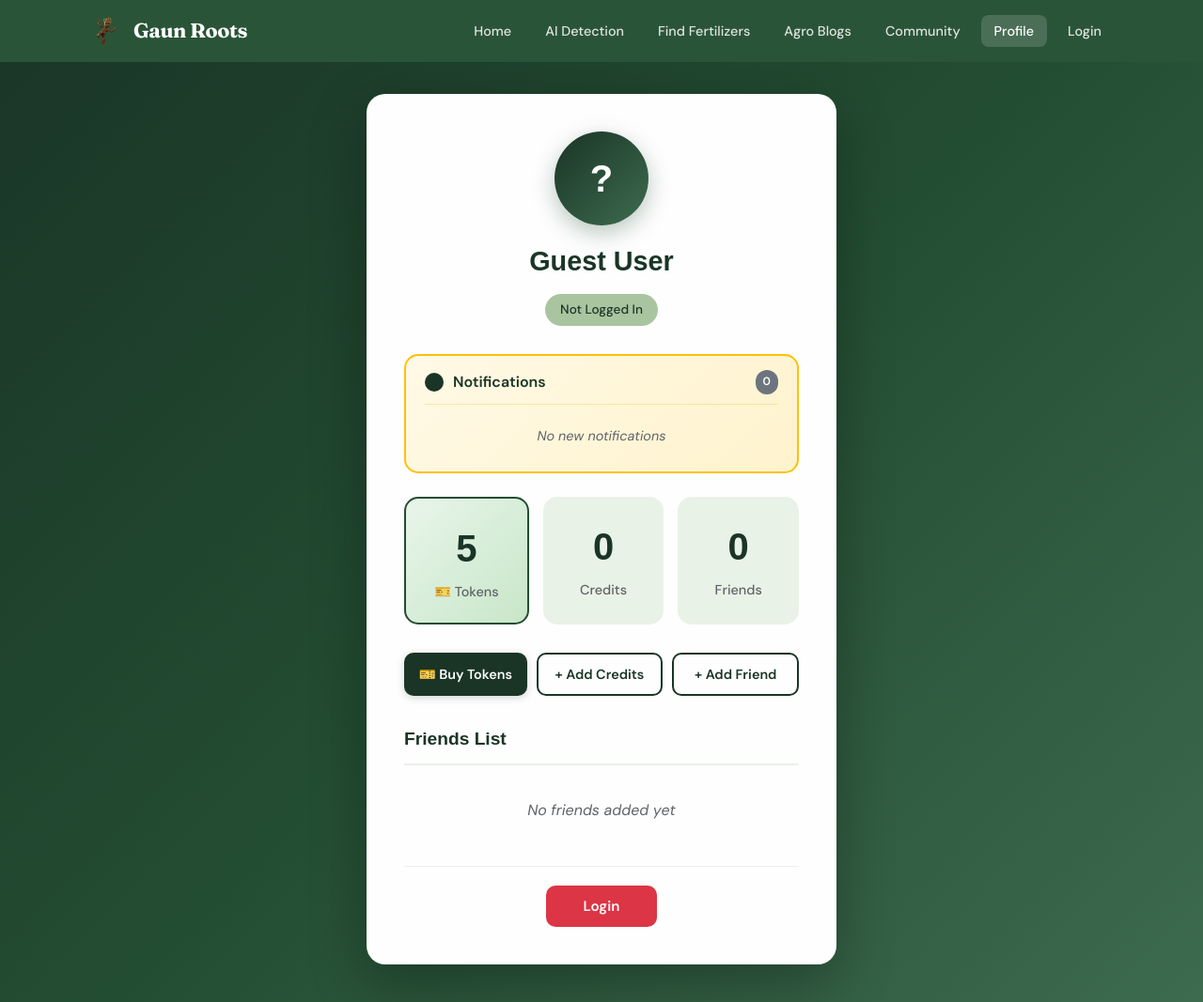
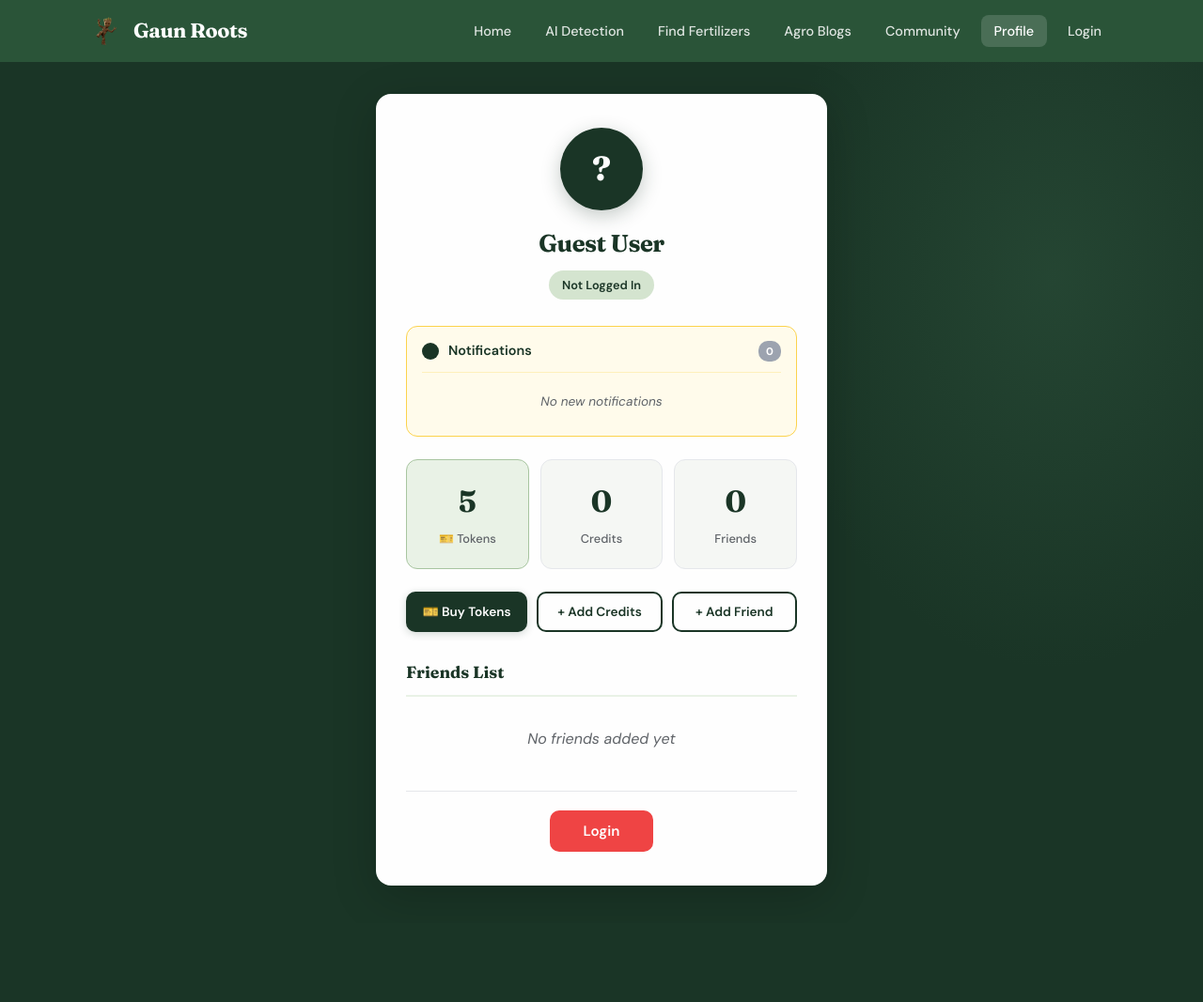
Before and after one commit to sakshyamadhikari01/Arobytess, a FastAPI app: page /profile.html in a window 1280 px wide. Shown: the whole page at 94% size. After the commit the page ends 943 px from the top, so only its background shows below. Run offline with FastAPI, Linux system fonts and the light colour scheme.

Commit message:
apppsssss

```diff
--- a/static/css/profile.css
+++ b/static/css/profile.css
@@ -1,65 +1,80 @@
 /*
  * Profile Page Styles
- * User dashboard and profile management
+ * User dashboard - clean and personal
  */
 
 .profile-container {
     min-height: 100vh;
-    background: linear-gradient(135deg, var(--primary-dark) 0%, var(--primary) 50%, var(--primary-light) 100%);
+    background: var(--primary-dark);
     display: flex;
     align-items: center;
     justify-content: center;
     padding: 100px 20px 40px;
+    position: relative;
+    overflow: hidden;
+}
+
+.profile-container::before {
+    content: '';
+    position: absolute;
+    top: -20%;
+    right: -15%;
+    width: 55%;
+    height: 100%;
+    background: radial-gradient(ellipse, rgba(61, 107, 79, 0.3) 0%, transparent 60%);
+    pointer-events: none;
 }
 
 .profile-card {
     background: var(--white);
-    border-radius: 20px;
-    padding: 40px;
+    border-radius: 16px;
+    padding: 36px 32px;
     width: 100%;
-    max-width: 500px;
-    box-shadow: 0 20px 60px rgba(0, 0, 0, 0.3);
+    max-width: 480px;
+    box-shadow: 0 12px 48px rgba(0, 0, 0, 0.2);
+    position: relative;
 }
 
 .profile-header {
     text-align: center;
-    margin-bottom: 30px;
+    margin-bottom: 28px;
 }
 
 .profile-avatar {
-    width: 100px;
-    height: 100px;
-    background: linear-gradient(135deg, var(--primary-dark), var(--primary-light));
+    width: 88px;
+    height: 88px;
+    background: var(--primary-dark);
     border-radius: 50%;
     display: flex;
     align-items: center;
     justify-content: center;
-    margin: 0 auto 15px;
-    box-shadow: 0 8px 25px rgba(26, 71, 42, 0.3);
+    margin: 0 auto 14px;
+    box-shadow: 0 6px 20px rgba(26, 53, 38, 0.25);
 }
 
 .profile-avatar span {
-    font-size: 2.5rem;
+    font-size: 2.2rem;
     color: var(--white);
     font-weight: 700;
-    font-family: 'Amarna', sans-serif;
+    font-family: 'Fraunces', Georgia, serif;
 }
 
 .profile-header h1 {
-    font-family: 'Amarna', sans-serif;
+    font-family: 'Fraunces', Georgia, serif;
     color: var(--primary-dark);
-    font-size: 1.8rem;
-    margin-bottom: 10px;
+    font-size: 1.6rem;
+    margin-bottom: 8px;
+    letter-spacing: -0.02em;
 }
 
 .user-badge {
     display: inline-block;
-    padding: 6px 16px;
-    background: var(--secondary);
+    padding: 5px 14px;
+    background: var(--pale-green);
     color: var(--primary-dark);
-    border-radius: 20px;
-    font-size: 0.85rem;
-    font-weight: 500;
+    border-radius: 16px;
+    font-size: 0.8rem;
+    font-weight: 600;
 }
 
 .user-badge.vet {
@@ -68,31 +83,30 @@
 }
 
 .user-badge.farmer {
-    background: var(--secondary);
+    background: var(--pale-green);
     color: var(--primary-dark);
 }
 
-/* Notification section */
 .notification-bar {
-    background: linear-gradient(135deg, #fff9e6 0%, #fff3cd 100%);
-    border: 2px solid #ffc107;
-    border-radius: 15px;
-    padding: 15px 20px;
-    margin-bottom: 25px;
+    background: #fffbeb;
+    border: 1px solid #fcd34d;
+    border-radius: 12px;
+    padding: 14px 16px;
+    margin-bottom: 24px;
 }
 
 .notification-header {
     display: flex;
     align-items: center;
     gap: 10px;
-    margin-bottom: 12px;
+    margin-bottom: 10px;
     padding-bottom: 10px;
-    border-bottom: 1px solid rgba(255, 193, 7, 0.3);
+    border-bottom: 1px solid rgba(252, 211, 77, 0.3);
 }
 
 .notification-icon {
-    width: 20px;
-    height: 20px;
+    width: 18px;
+    height: 18px;
     background: var(--primary-dark);
     border-radius: 50%;
 }
@@ -101,25 +115,24 @@
     font-weight: 600;
     color: var(--primary-dark);
     flex: 1;
+    font-size: 0.9rem;
 }
 
 .notification-count {
-    background: #dc3545;
+    background: #ef4444;
     color: white;
-    font-size: 0.75rem;
-    font-weight: 600;
-    padding: 3px 8px;
-    border-radius: 12px;
-    min-width: 20px;
-    text-align: center;
+    font-size: 0.7rem;
+    font-weight: 700;
+    padding: 2px 8px;
+    border-radius: 10px;
 }
 
 .notification-count.zero {
-    background: #6c757d;
+    background: #9ca3af;
 }
 
 .notification-list {
-    max-height: 150px;
+    max-height: 140px;
     overflow-y: auto;
 }
 
@@ -169,59 +173,55 @@
     text-align: center;
     padding: 10px;
     font-style: italic;
-    font-size: 0.9rem;
+    font-size: 0.85rem;
 }
 
-/* Stats section */
 .profile-stats {
     display: flex;
-    gap: 15px;
-    margin-bottom: 30px;
+    gap: 12px;
+    margin-bottom: 24px;
 }
 
 .stat-box {
     flex: 1;
-    background: var(--accent);
-    border-radius: 15px;
-    padding: 20px 15px;
+    background: var(--cloud-white);
+    border-radius: 12px;
+    padding: 18px 12px;
     text-align: center;
-    transition: transform 0.3s;
+    border: 1px solid #e5e7eb;
 }
 
 .stat-box:first-child {
-    background: linear-gradient(135deg, #e8f5e9 0%, #c8e6c9 100%);
-    border: 2px solid var(--primary);
+    background: var(--mint-cream);
+    border-color: var(--sage-green);
 }
-
-
 
 .stat-value {
     display: block;
-    font-size: 2.5rem;
+    font-size: 2rem;
     font-weight: 700;
     color: var(--primary-dark);
-    font-family: 'Amarna', sans-serif;
+    font-family: 'Fraunces', Georgia, serif;
 }
 
 .stat-label {
     color: var(--text-light);
-    font-size: 0.9rem;
+    font-size: 0.8rem;
     font-weight: 500;
 }
 
-/* Action buttons */
 .profile-actions {
     display: flex;
     flex-wrap: wrap;
     gap: 10px;
-    margin-bottom: 30px;
+    margin-bottom: 28px;
 }
 
 .profile-actions .btn {
     flex: 1;
-    min-width: 120px;
-    padding: 12px 15px;
-    font-size: 0.9rem;
+    min-width: 110px;
+    padding: 11px 14px;
+    font-size: 0.85rem;
 }
 
 .btn-outline-dark {
@@ -230,31 +230,28 @@
     border: 2px solid var(--primary-dark);
 }
 
-
-
-/* Friends section */
 .profile-section {
-    margin-bottom: 25px;
+    margin-bottom: 24px;
 }
 
 .profile-section h3 {
-    font-family: 'Amarna', sans-serif;
+    font-family: 'Fraunces', Georgia, serif;
     color: var(--primary-dark);
-    font-size: 1.2rem;
-    margin-bottom: 15px;
+    font-size: 1.1rem;
+    margin-bottom: 14px;
     padding-bottom: 10px;
-    border-bottom: 2px solid var(--accent);
+    border-bottom: 2px solid var(--mint-cream);
 }
 
 .friends-list {
-    max-height: 200px;
+    max-height: 180px;
     overflow-y: auto;
 }
 
 .empty-message {
     color: var(--text-light);
     text-align: center;
-    padding: 20px;
+    padding: 18px;
     font-style: italic;
 }
 
@@ -289,37 +283,33 @@
     color: var(--text-dark);
 }
 
-/* Footer and logout */
 .profile-footer {
     text-align: center;
     padding-top: 20px;
-    border-top: 1px solid #eee;
+    border-top: 1px solid #e5e7eb;
 }
 
 .btn-logout {
-    background: #dc3545;
+    background: #ef4444;
     color: var(--white);
     border: none;
-    padding: 12px 40px;
+    padding: 12px 36px;
 }
 
-
-
-/* Modal styles */
 .modal {
     position: fixed;
     top: 50%;
     left: 50%;
-    transform: translate(-50%, -50%) scale(0.9);
+    transform: translate(-50%, -50%) scale(0.95);
     background: var(--white);
-    border-radius: 20px;
-    padding: 40px;
+    border-radius: 16px;
+    padding: 36px 32px;
     width: 90%;
-    max-width: 400px;
+    max-width: 380px;
     z-index: 2001;
     opacity: 0;
     visibility: hidden;
-    transition: opacity 0.3s ease, visibility 0.3s ease, transform 0.3s ease;
+    transition: all 0.25s ease;
 }
 
 .modal.active {
--- a/templates/fertilizers.html
+++ b/templates/fertilizers.html
@@ -502,7 +502,7 @@
                         '<p class="promo-desc">' + product.description + '</p>' +
                         '<div class="promo-price">Rs. ' + product.price + '</div>' +
                         '<div class="promo-seller">Sold by: ' + product.seller_name + '</div>' +
-                        '<a href="tel:' + product.phone + '" class="promo-contact">📞 ' + product.phone + '</a>' +
+                        '<a href="tel:' + product.phone + '" class="promo-contact">' + product.phone + '</a>' +
                     '</div>';
                 });
                 promotionsGrid.innerHTML = html;
--- a/templates/profile.html
+++ b/templates/profile.html
@@ -101,6 +101,30 @@
                     </div>
                     <button type="submit" class="btn btn-primary">Add Friend</button>
                 </form>
+            </div>
+        </div>
+
+        <!-- Buy Tokens Modal -->
+        <div class="modal" id="buyTokensModal">
+            <div class="modal-content">
+                <button class="modal-close" id="tokenModalClose">✕</button>
+                <h2>🎫 Buy Tokens</h2>
+                <div class="token-purchase-info">
+                    <p class="token-price">Rs 49.99 per token</p>
+                </div>
+                <div class="form-group">
+                    <label for="tokenQuantity">Number of Tokens</label>
+                    <input type="number" id="tokenQuantity" min="1" value="5" placeholder="Enter quantity">
+                </div>
+                <div class="token-total">
+                    <span>Total:</span>
+                    <span id="tokenTotalPrice">Rs 249.95</span>
+                </div>
+                <div class="payment-buttons">
+                    <button class="btn btn-khalti" id="payWithKhaltiBtn">
+                        Pay with Khalti
+                    </button>
+                </div>
             </div>
         </div>
         <div class="modal-overlay" id="modalOverlay"></div>
```
Also changed, not shown: other parts of static/css/profile.css (+53 -48 lines), data/users.json (+9 -0 lines), static/css/ai-detection.css (+53 -4 lines), static/js/ai-detection.js (+34 -4 lines), templates/ai-detection.html (+12 -4 lines), static/images/khalti.png (added).
